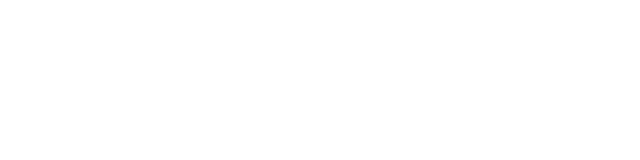
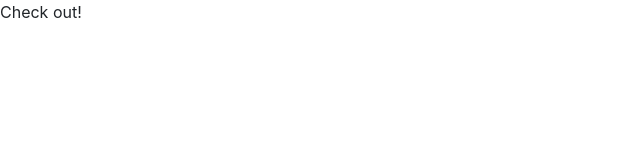
Before and after one commit to caolinh3561/CinemaProject, a React (Create React App) app: page /checkout/1 in a window 1280 px wide. Shown: the top 160 px of the page, without its empty margins (0-640 px from the left). Built offline with nearby package versions, Linux system fonts and the light colour scheme.

Commit message:
change components path directory

```diff
--- a/src/App.js
+++ b/src/App.js
@@ -5,6 +5,8 @@ import { BrowserRouter, Switch, Route } from "react-router-dom";
 import Home from "./Containers/Home";
 import Admin from "./Containers/Admin";
 import LoginPage from "./Containers/Admin/login";
+import CheckOut from "Containers/Home/HomePage/checkout";
+import MovieDetail from "Containers/Home/HomePage/MovieDetail";
 function App() {
   const showLayoutHomePage = (routes) => {
     if (routes && routes.length > 0) {
@@ -41,6 +43,8 @@ function App() {
         {showLayoutAdminPage(routesAdminPage)}
 
         <Route path="/admin/login" component={LoginPage} />
+        <Route path="/movie/:id" component={MovieDetail} />
+        <Route path="/checkout/:scheduleId" component={CheckOut} />
         <Route path="" />
       </Switch>
     </BrowserRouter>
--- a/src/Containers/Home/Components/header/header.js
+++ b/src/Containers/Home/Components/header/header.js
@@ -11,10 +11,11 @@ class HeaderComponent extends Component {
   onScroll = () => {
     window.onscroll = function () {
       var header = document.getElementsByClassName("header__content")[0];
+      if (!header) return;
       if (window.pageYOffset > 400) {
         header.classList.add("header__change");
       } else {
-        if (header && header.classList.contains("header__change")) {
+        if (header.classList.contains("header__change")) {
           header.classList.remove("header__change");
         }
       }
--- /dev/null
+++ b/src/Containers/Home/HomePage/checkout/index.js
@@ -0,0 +1,5 @@
+import React from "react";
+
+export default function CheckOut() {
+  return <div>Check out!</div>;
+}
--- a/src/Reducers/index.js
+++ b/src/Reducers/index.js
@@ -3,7 +3,7 @@ import moviesReducer from "./../Containers/Home/HomePage/movieList/modules/reduc
 import heThongRapReducer from "./../Containers/Home/HomePage/movieSchedule/heThongRap/modules/reducer";
 import hTCRReducer from "./../Containers/Home/HomePage/movieSchedule/heThongCumRap/modules/reducer";
 import lichChieuPhimReducer from "../Containers/Home/HomePage/movieSchedule/lichChieuPhim/modules/reducer";
-import movieDetailReducer from "./../Containers/Home/MovieDetail/modules/reducer";
+import movieDetailReducer from "../Containers/Home/HomePage/MovieDetail/modules/reducer";
 import loginReducer from "./../Containers/Admin/login/modules/reducer";
 import userReducer from "./../Containers/Admin/users/modules/reducer";
 import movieListWithPaginationReducer from "./../Containers/Admin/movies/modules/reducer";
```
Also changed, not shown: src/Routes/index.js (+12 -6 lines), src/Containers/Home/HomePage/MovieDetail/index.js (renamed from src/Containers/Home/MovieDetail/index.js), src/Containers/Home/HomePage/MovieDetail/modules/action.js (renamed from src/Containers/Home/MovieDetail/modules/action.js), src/Containers/Home/HomePage/MovieDetail/modules/constant.js (renamed from src/Containers/Home/MovieDetail/modules/constant.js), src/Containers/Home/HomePage/MovieDetail/modules/reducer.js (renamed from src/Containers/Home/MovieDetail/modules/reducer.js).
